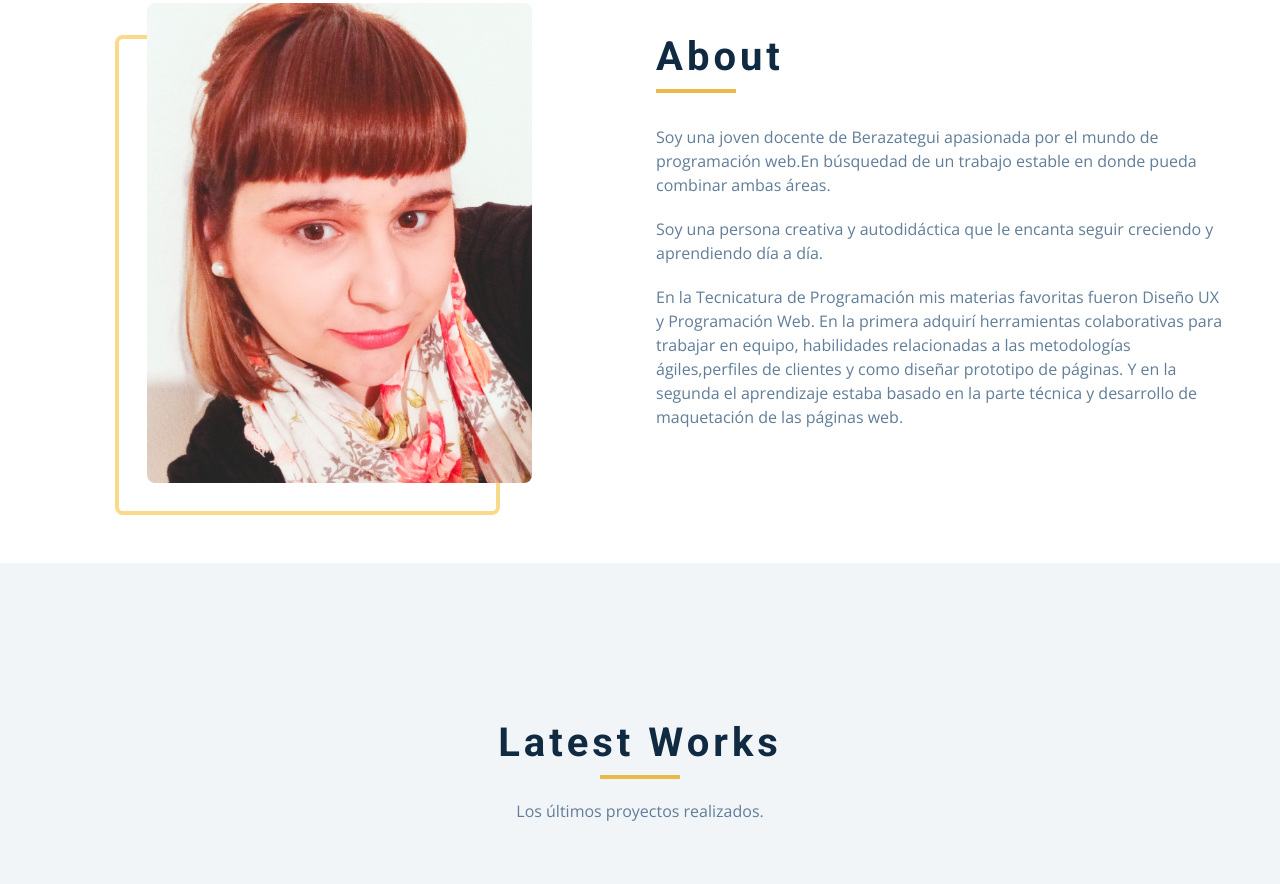
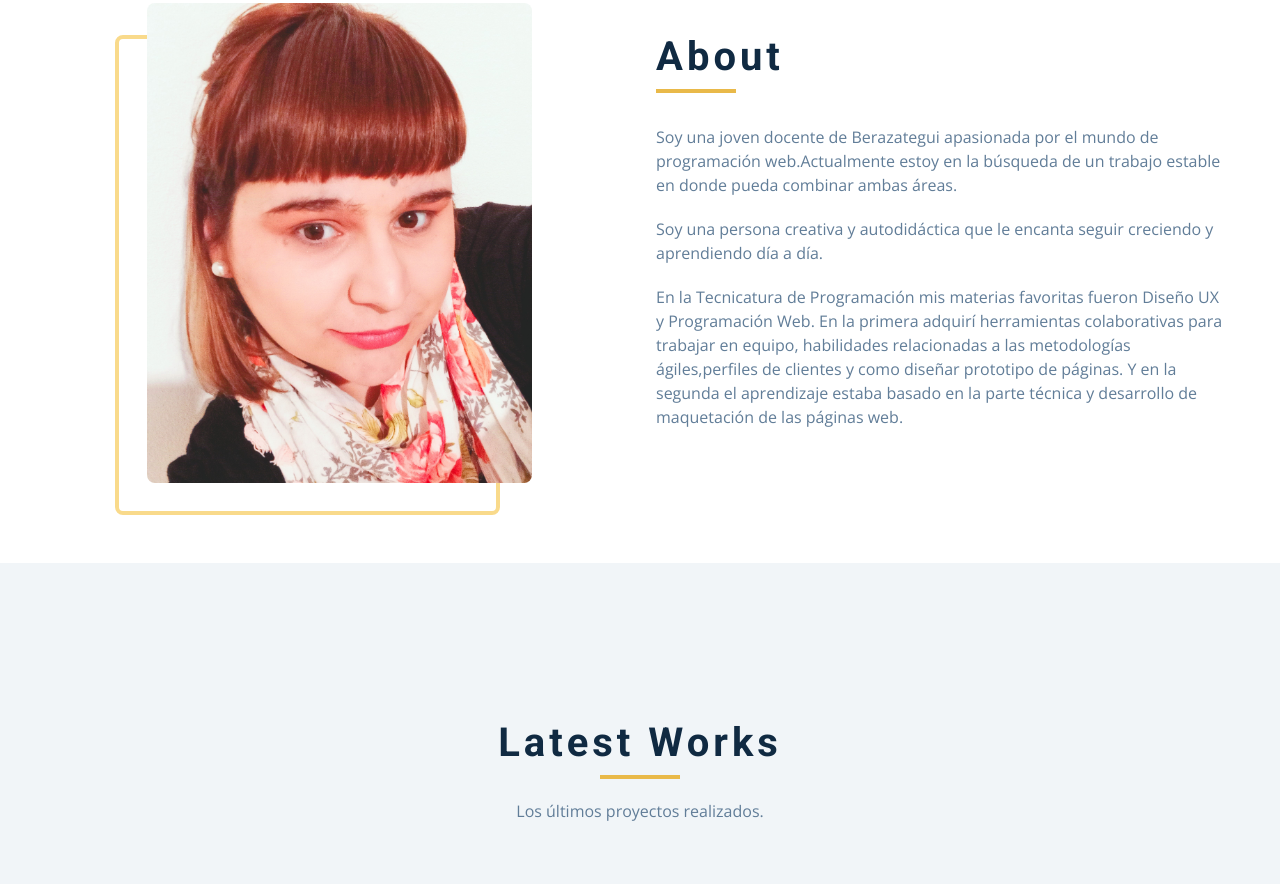
Before and after one commit to Dahianasislo/ModeloCv, a plain HTML site: page index.html in a window 1280 px wide. Shown: the part 877-1761 px from the top of the page. Drawn offline with nearby package versions, Linux system fonts and the light colour scheme.

Commit message:
Update index.html

```diff
--- a/index.html
+++ b/index.html
@@ -111,7 +111,7 @@
       <!-- section title -->
 
       <p>
-      Soy una joven docente de Berazategui apasionada por el mundo de programación web.En búsquedad de un trabajo estable en donde pueda combinar ambas áreas.</p>
+      Soy una joven docente de Berazategui apasionada por el mundo de programación web.Actualmente estoy en la búsqueda de un trabajo estable en donde pueda combinar ambas áreas.</p>
 
       <p>
        Soy una persona creativa y autodidáctica que le encanta seguir creciendo y aprendiendo día a día.
```
